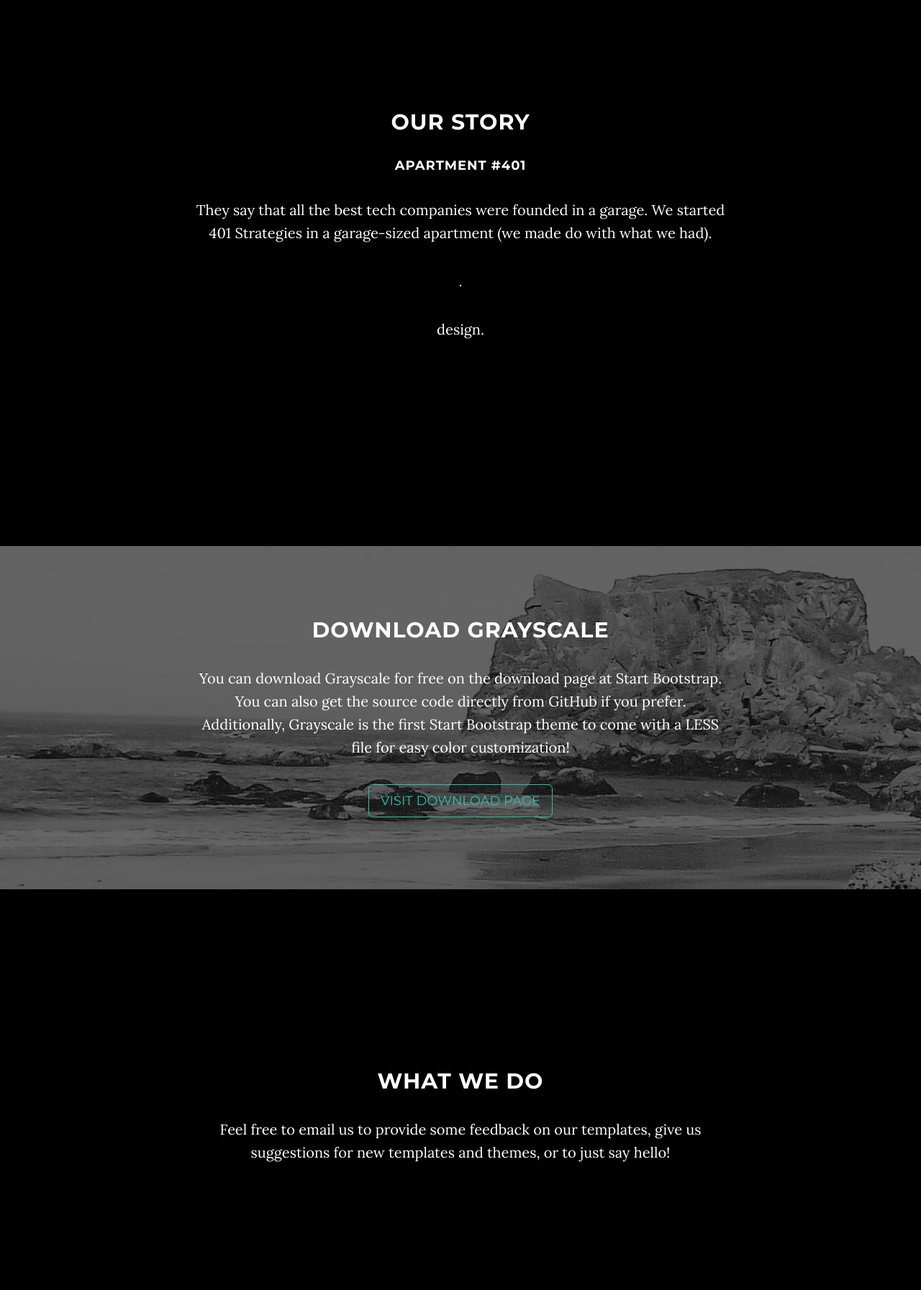
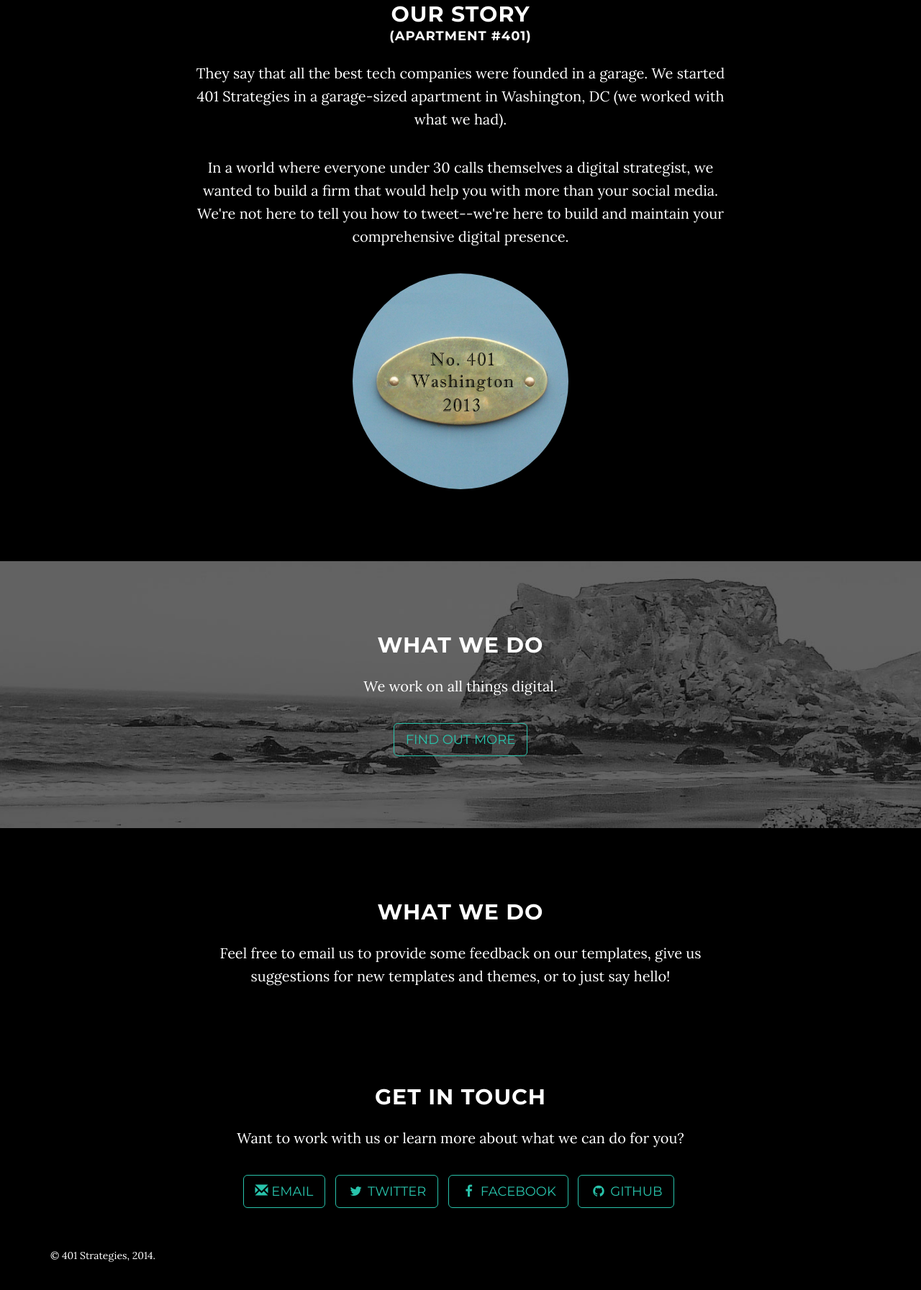
Before and after one commit to 401strategies/401strategies.github.io, a plain HTML site: page index.html in a window 1280 px wide. Shown: the part 897-2690 px from the top of the page at 72% size. Drawn offline with nearby package versions, Linux system fonts and the light colour scheme; some packages are replaced by stand-ins of ours.

Commit message:
add logo, edit contact, edit about

```diff
--- a/css/grayscale.css
+++ b/css/grayscale.css
@@ -11,13 +11,27 @@ html {
     height: 100%;
 }
 
+.circle {
+    border-radius:472px;
+    width:40%;
+}
+
+.bottom {
+    height:100px;
+}
+
+.bottom p {
+    font-size:1em;
+    margin-top:45px;
+}
+
 h1,
 h2,
 h3,
 h4,
 h5,
 h6 {
-    margin: 0 0 35px;
+    margin: 0 0 25px;
     text-transform: uppercase;
     font-family: Montserrat,"Helvetica Neue",Helvetica,Arial,sans-serif;
     font-weight: 700;
@@ -244,7 +258,7 @@ nav {
 }
 
 .content-section {
-    padding-top: 100px;
+    padding-top: 50px;
 }
 
 .download-section {
@@ -267,7 +281,7 @@ nav {
 
 @media(min-width:767px) {
     .content-section {
-        padding-top: 250px;
+        padding-top: 100px;
     }
 
     .download-section {
--- a/index.html
+++ b/index.html
@@ -66,7 +66,8 @@
             <div class="container">
                 <div class="row">
                     <div class="col-md-8 col-md-offset-2">
-                        <h1 class="brand-heading">401 Strategies</h1>
+                        <!-- <h1 class="brand-heading">401 Strategies</h1> -->
+                        <img style="margin-bottom:10px" src="img/401-arrow.png" alt="401 Strategies Logo (Square)">
                         <p class="intro-text">A full-service digital firm in Washington, DC and Berkeley, CA.</p>
                         <div class="page-scroll">
                             <a href="#ourstory" class="btn btn-circle">
@@ -82,11 +83,11 @@
     <section id="ourstory" class="container content-section text-center">
         <div class="row">
             <div class="col-lg-8 col-lg-offset-2">
-                <h2>Our Story</h2>
-                <h4>Apartment #401</h4>
-                <p>They say that all the best tech companies were founded in a garage. We started 401 Strategies in a garage-sized apartment (we made do with what we had).</p>
-                <p>.</p>
-                <p>design.</p>
+                <h2 style="margin-bottom:5px">Our Story</h2>
+                <h4>(Apartment #401)</h4>
+                <p>They say that all the best tech companies were founded in a garage. We started 401 Strategies in a garage-sized apartment in Washington, DC (we worked with what we had).</p>
+                <p>In a world where everyone under 30 calls themselves a digital strategist, we wanted to build a firm that would help you with more than your social media. We're not here to tell you how to tweet--we're here to build and maintain your comprehensive digital presence.</p>
+                <img src="img/401-door.png" alt="401 Door Plaque" class="circle">
             </div>
         </div>
     </section>
@@ -95,9 +96,9 @@
         <div class="download-section">
             <div class="container">
                 <div class="col-lg-8 col-lg-offset-2">
-                    <h2>Download Grayscale</h2>
-                    <p>You can download Grayscale for free on the download page at Start Bootstrap. You can also get the source code directly from GitHub if you prefer. Additionally, Grayscale is the first Start Bootstrap theme to come with a LESS file for easy color customization!</p>
-                    <a href="http://startbootstrap.com/grayscale" class="btn btn-default btn-lg">Visit Download Page</a>
+                    <h2>What We Do</h2>
+                    <p>We work on all things digital. </p>
+                    <a href="#contact" class="btn btn-default btn-lg">Find Out More</a>
                 </div>
             </div>
         </div>
@@ -116,9 +117,10 @@
         <div class="row">
             <div class="col-lg-8 col-lg-offset-2">
                 <h2>Get In Touch</h2>
-                <p>Want to work with us or learn more about what we can do for you? Send us an email!</p>
-                <p>401strategiesmcc@gmail.com</p>
+                <p>Want to work with us or learn more about what we can do for you? <!-- <a href="mailto:401strategiesmcc@gmail.com">Send us an Email!</a> --></p>
                 <ul class="list-inline banner-social-buttons">
+                    <li><a href="mailto:401strategiesmcc@gmail.com" class="btn btn-default btn-lg"><i class=" glyphicon glyphicon-envelope "></i> <span class="network-name">  Email</span></a>
+                    </li>
                     <li><a href="https://twitter.com/401strategies" class="btn btn-default btn-lg"><i class="fa fa-twitter fa-fw"></i> <span class="network-name">Twitter</span></a>
                     </li>
                     <li><a href="https://www.facebook.com/401Strategies" class="btn btn-default btn-lg"><i class="fa fa-facebook fa-fw"></i> <span class="network-name">Facebook</span></a>
@@ -128,6 +130,9 @@
                 </ul>
             </div>
         </div>
+    </section>
+    <section class="bottom container">
+        <p>&copy; 401 Strategies, 2014.</p>
     </section>
 
     <!-- Core JavaScript Files -->
```
Also changed, not shown: img/401-arrow.png (added), img/401-door.png (added).
